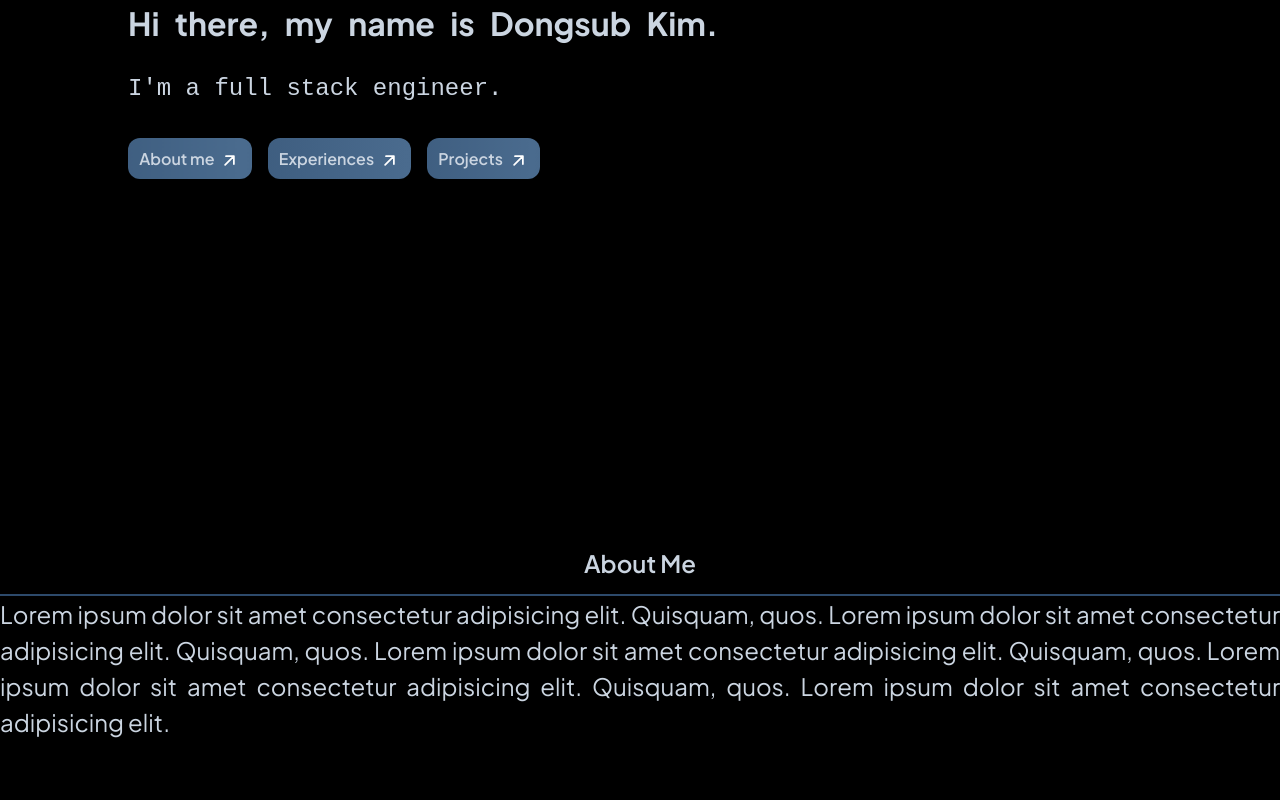
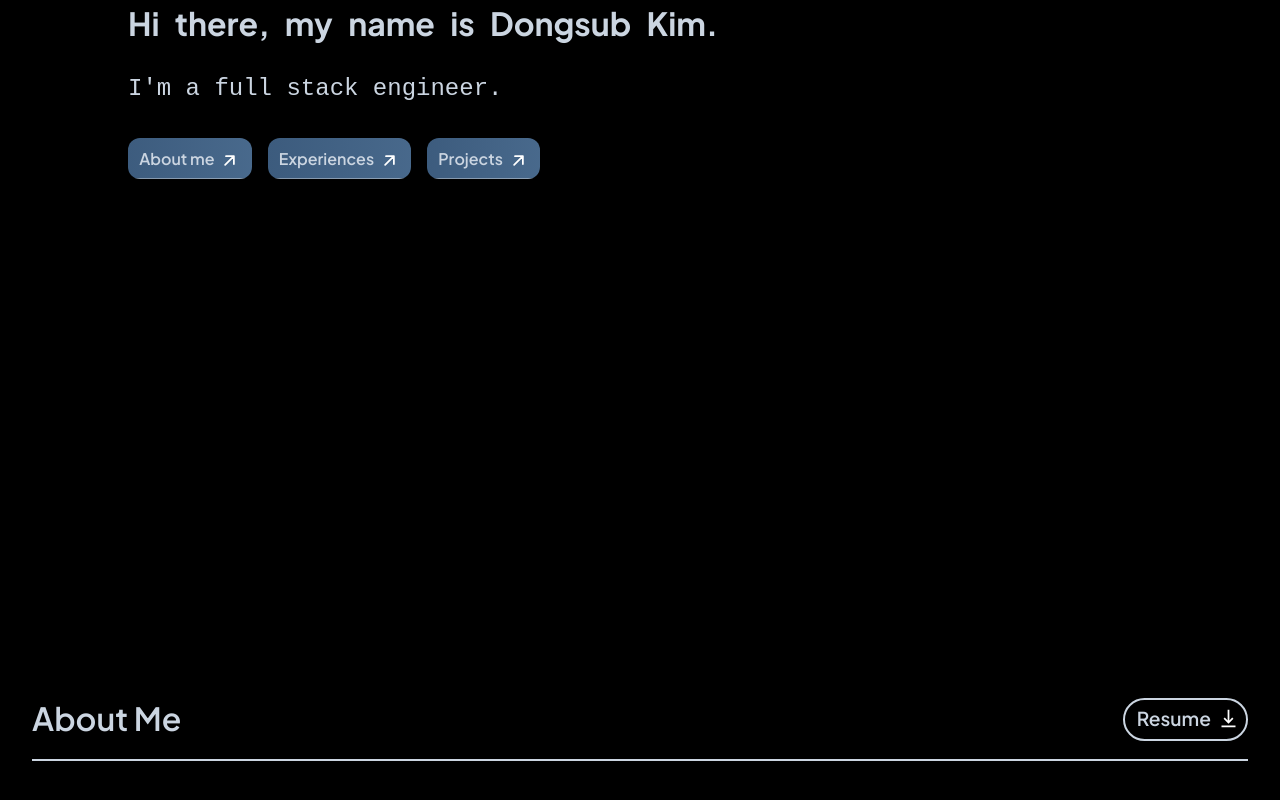
Before and after one commit to dongsub0918/personal-website, a Next.js app: page / in a window 1280 px wide. Shown: the part 334-1134 px from the top of the page. Built offline with nearby package versions, Linux system fonts and the light colour scheme.

Commit message:
about section header + resume download button implementation

```diff
--- a/src/app/page.module.css
+++ b/src/app/page.module.css
@@ -1,7 +1,7 @@
 .container {
   display: flex;
   flex-direction: column;
-  gap: var(--navbar-height);
+  gap: 200px;
 }
 
 .container > * {
--- a/src/ui/aboutSection/aboutSection.module.css
+++ b/src/ui/aboutSection/aboutSection.module.css
@@ -3,24 +3,69 @@
   min-height: 100vh;
   display: flex;
   flex-direction: column;
-  align-items: center;
+  /* align-items: center; */
   padding-top: 2rem;
+  padding-left: 2rem;
+  padding-right: 2rem;
   gap: 2rem;
   transition: background-color var(--transition-duration)
       var(--transition-timing),
     color var(--transition-duration) var(--transition-timing);
 }
 
-.container p {
-  font-size: 1.5rem;
-  line-height: 1.5;
-  text-align: justify;
+.headerContainer {
+  display: flex;
+  justify-items: center;
+  justify-content: space-between;
+}
+
+.headerContainer::after {
+  content: "";
+  position: absolute;
+  bottom: -20px;
+  left: 0;
+  width: 100%;
+  height: 2px;
+  background-color: var(--foreground);
+  transition: background-color var(--transition-duration)
+    var(--transition-timing);
 }
 
 .title {
-  font-size: 1.5rem;
+  font-size: 2rem;
   font-weight: 600;
+}
+
+.button {
+  background-color: var(--background);
+  color: var(--foreground);
+  font-family: var(--font-family);
+  border: solid 2px var(--foreground);
+  border-radius: 32px;
+  padding-left: 12px;
+  padding-bottom: 3px;
+  cursor: pointer;
+  display: flex;
+  align-items: center;
+  transition: all var(--transition-duration) var(--transition-timing);
+}
+
+.button:hover {
+  opacity: 0.7;
+}
+
+.buttonIcon {
+  margin-top: 1px;
+}
+
+.buttonText {
+  font-size: 1.2rem;
+  font-weight: 600;
+}
+
+.bio {
+  font-size: 1.3rem;
+  line-height: 1.5;
   text-align: center;
-  border-bottom: 2px solid var(--primary);
-  padding-bottom: 1rem;
+  padding-top: 1rem;
 }
--- a/src/ui/aboutSection/aboutSection.tsx
+++ b/src/ui/aboutSection/aboutSection.tsx
@@ -1,19 +1,31 @@
+"use client";
+
 import styles from "./aboutSection.module.css";
 import EmergingElement from "@ui/emergingElements/emergingElements";
+import Icon from "@ui/icon/icon";
+export default function AboutSection() {
+  const handleDownload = () => {
+    // Create a link element to trigger the download
+    const link = document.createElement("a");
+    link.href = "/resume.pdf"; // This will look for resume.pdf in the public directory
+    link.download = "Dongsub_Kim_Resume.pdf"; // This sets the filename for download
+    document.body.appendChild(link);
+    link.click();
+    document.body.removeChild(link);
+  };
 
-export default function AboutSection() {
   return (
     <section className={styles.container} id="about">
       <EmergingElement>
-        <h1 className={styles.title}>About Me</h1>
-        <p>
-          Lorem ipsum dolor sit amet consectetur adipisicing elit. Quisquam,
-          quos. Lorem ipsum dolor sit amet consectetur adipisicing elit.
-          Quisquam, quos. Lorem ipsum dolor sit amet consectetur adipisicing
-          elit. Quisquam, quos. Lorem ipsum dolor sit amet consectetur
-          adipisicing elit. Quisquam, quos. Lorem ipsum dolor sit amet
-          consectetur adipisicing elit.
-        </p>
+        <div className={styles.headerContainer}>
+          <h1 className={styles.title}>About Me</h1>
+          <button className={styles.button} onClick={handleDownload}>
+            <span className={styles.buttonText}>Resume</span>
+            <span className={styles.buttonIcon}>
+              <Icon name="download" size={35} />
+            </span>
+          </button>
+        </div>
       </EmergingElement>
     </section>
   );
```
Also changed, not shown: public/download.svg (added), 1 other file (tests, documents, lock files or other folders).
